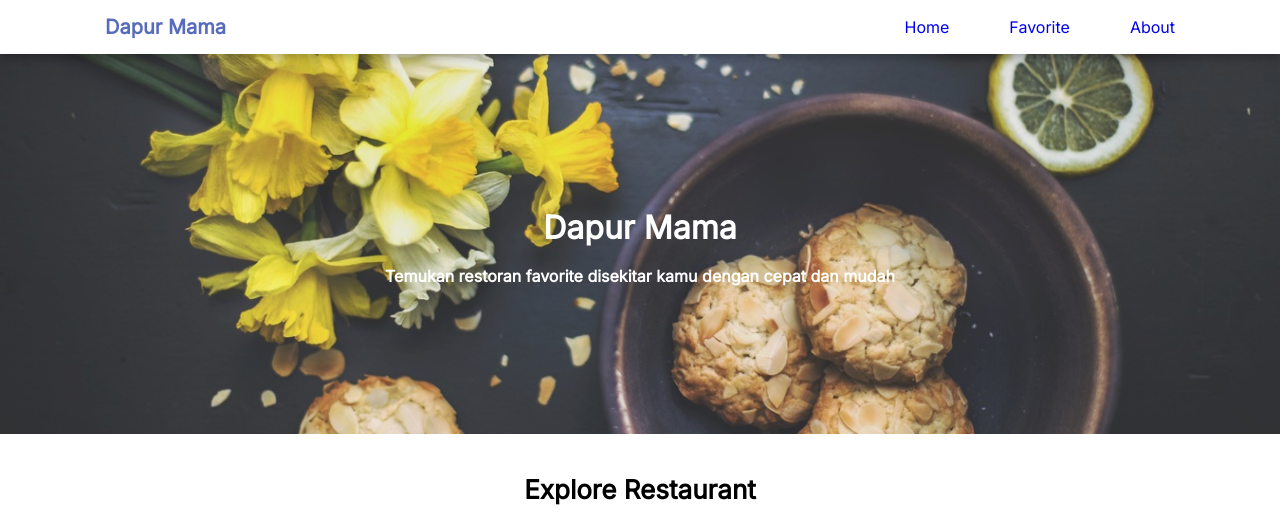
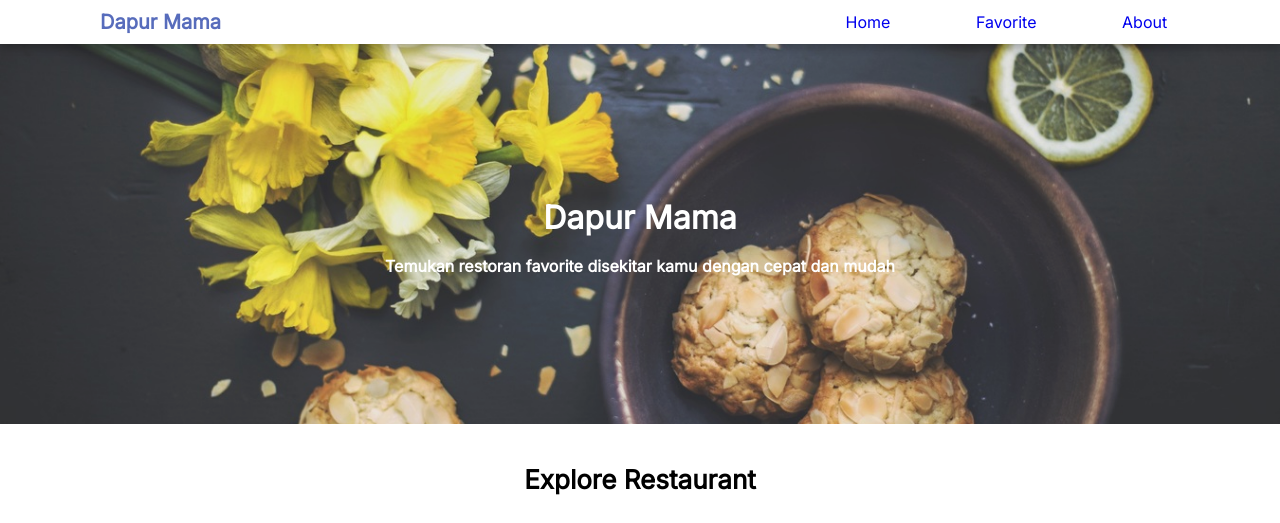
Before and after one commit to naufaladdhiya/Katalog-Restaurant, a website built with webpack: page src/templates/index.html in a window 1280 px wide. Shown: the top 523 px of the page. Built offline with nearby package versions, Linux system fonts and the light colour scheme.

Commit message:
fixing touch pixel dimensi

```diff
--- a/src/styles/main.css
+++ b/src/styles/main.css
@@ -16,6 +16,13 @@ body {
   width: 100%;
   height: 100%;
   position: relative;
+}
+
+button,
+a {
+  box-sizing: border-box;
+  min-width: 44px;
+  min-height: 44px;
 }
 
 .skip2content {
@@ -59,29 +66,25 @@ nav {
   display: flex;
   align-items: center;
   justify-content: space-between;
-  padding: 15px 5px;
+  height: 100%;
 }
 
-.brand {
+.brand a {
   display: flex;
   justify-content: center;
   align-items: center;
-}
-.brand-icons {
-  display: flex;
-  align-items: center;
-  gap: 15px;
-}
-
-.brand a {
   font-size: 20px;
   font-weight: bold;
   text-decoration: none;
   color: var(--secondary-color);
 }
 
+.nav__menu {
+  width: max-content;
+  height: 100%;
+}
+
 .nav__menu ul {
-  /* margin-right: 30px; */
   display: flex;
   justify-content: center;
   align-items: center;
@@ -89,14 +92,19 @@ nav {
   list-style: none;
 }
 
-.nav__menu ul li a {
+.nav__menu ul li {
+  padding: 0;
+}
+
+.nav__menu a {
   text-decoration: none;
   font-size: 16px;
+  padding: 0.8rem;
 }
 
 .nav__menu ul li a:hover {
   color: var(--secondary-color);
-  text-decoration: underline;
+  background-color: ghostwhite;
 }
 
 /* hero */
--- a/src/styles/responsive.css
+++ b/src/styles/responsive.css
@@ -6,17 +6,17 @@
     display: flex;
     align-items: center;
     justify-content: space-between;
+    padding: 12px 10px;
   }
   .nav__menu ul {
-    padding-top: 20px;
+    padding: 15px;
     display: flex;
     flex-direction: column;
   }
+
   .header_menu {
     font-size: 20px;
     display: block;
-    width: 30px;
-    margin-right: 10px;
   }
   .nav__menu {
     justify-content: start;
--- a/src/templates/index.html
+++ b/src/templates/index.html
@@ -11,11 +11,9 @@
   <a class="skip2content" aria-label="button skip to button" tabindex="0" href="#main-resto">Lewati menuju konten</a>
   <header>
     <nav>
-      <div class="nav-container">
+      <div class="nav-container" id="navcontainer">
         <div class="brand">
-          <div class="brand-icons">
-            <a href="#">Dapur Mama</a>
-          </div>
+          <a href="#">Dapur Mama</a>
           <button id="menu" class="header_menu" aria-label="button menu dropdown">
             ☰
           </button>
@@ -38,8 +36,8 @@
     </nav>
   </header>
 
-  <div class="hero-container">
-    <div class="hero-content-container" id="hero">
+  <div class="hero-container" id="hero">
+    <div class="hero-content-container" >
       <h1>Dapur Mama</h1>
       <p>Temukan restoran favorite disekitar kamu dengan cepat dan mudah</p>
     </div>
```
